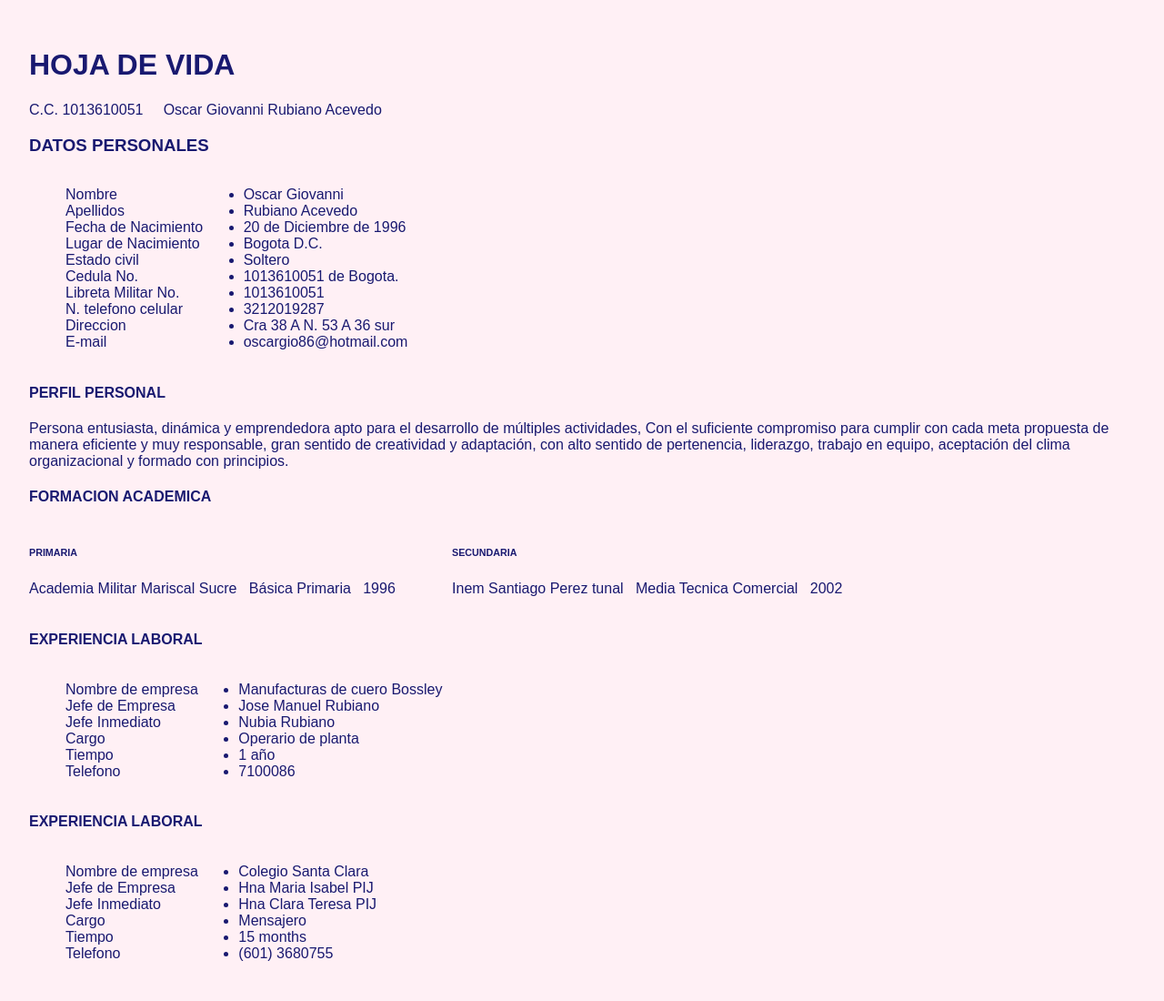
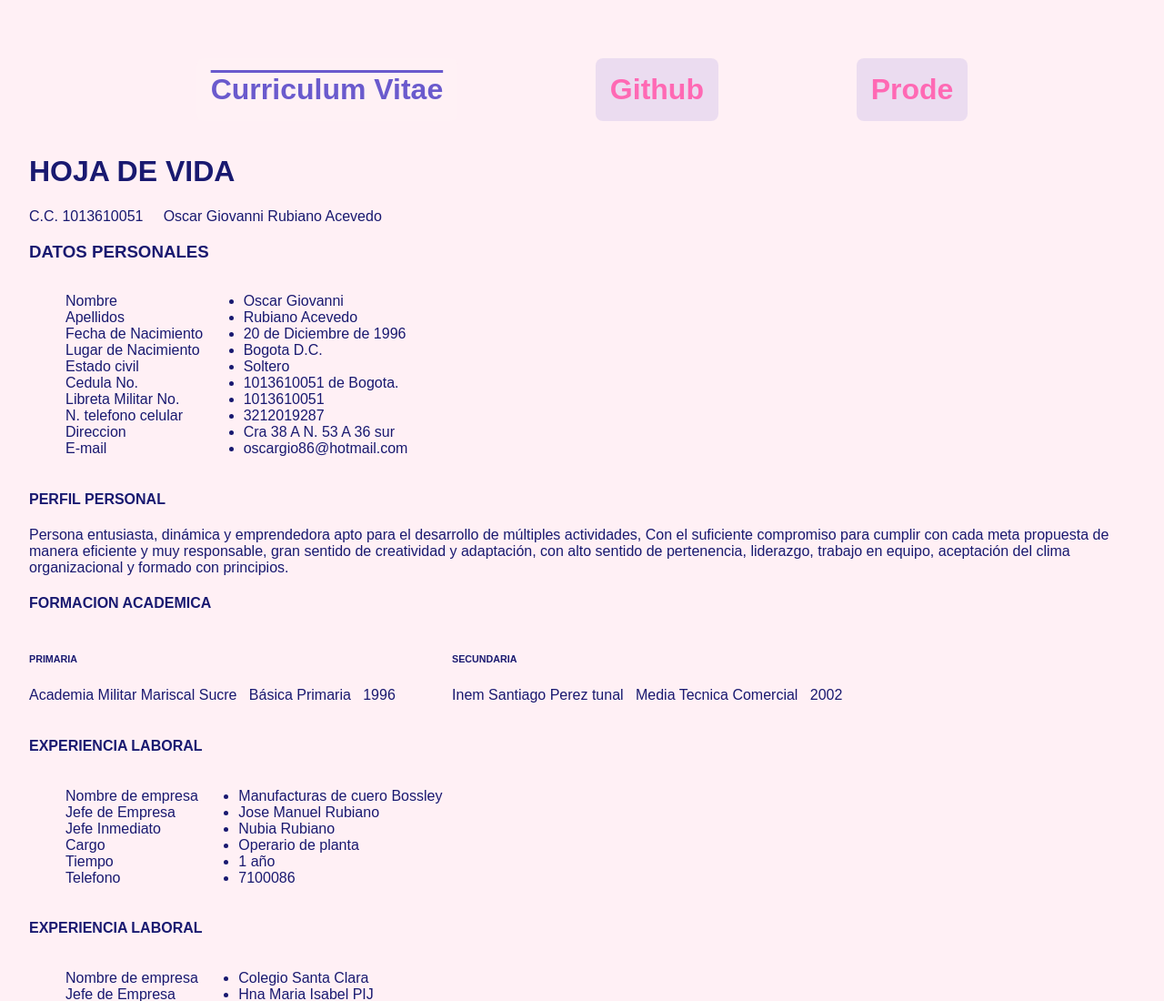
Before and after one commit to OscarGRubianoA/cv, a plain HTML site: page cv/index.html in a window 1280 px wide. Shown: the top 1100 px of the page at 91% size. Drawn offline with Linux system fonts and the light colour scheme.

Commit message:
'inicio'

```diff
--- a/cv/index.html
+++ b/cv/index.html
@@ -4,12 +4,17 @@
     <meta charset="UTF-8">
     <meta http-equiv="X-UA-Compatible" content="IE=edge">
     <meta name="viewport" content="width=device-width, initial-scale=1.0">
-    <title>Document</title>
+    <title>Curriculum Vitae</title>
     <link rel="stylesheet" href="style.css">
     <link rel="shortcut icon" href="./assets/favicon_c_v.webp" type="image/x-icon">
 </head>
 <body>
     <header>
+        <nav>
+        <a class="active" href="#">Curriculum Vitae</a>
+        <a href="https://github.com/OscarGRubianoA">Github</a>
+        <a href="https://ebombo.io/tournaments/lobbies/ti5HA01Mq19vQscPD7dQ">Prode</a>
+    </nav>
         <h1> HOJA DE VIDA</h1>
         <span>
             C.C. 1013610051
```
